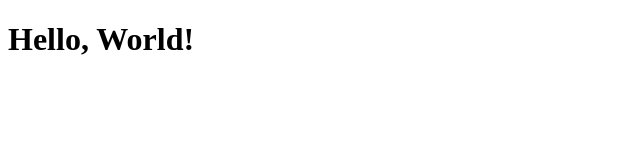
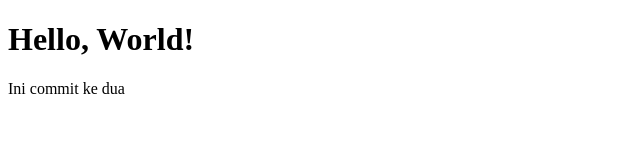
Before and after one commit to Tarm235/laprak2_5086, a plain HTML site: page index.html in a window 1280 px wide. Shown: the whole page, without its empty margins (0-640 px from the left). Drawn offline with Linux system fonts and the light colour scheme.

Commit message:
Menambahkan isi filedengan p berisikan commit kedua

```diff
--- a/index.html
+++ b/index.html
@@ -7,5 +7,6 @@
 </head>
 <body>
     <h1>Hello, World!</h1>
+    <p>Ini commit ke dua</p>
 </body>
 </html>
```
